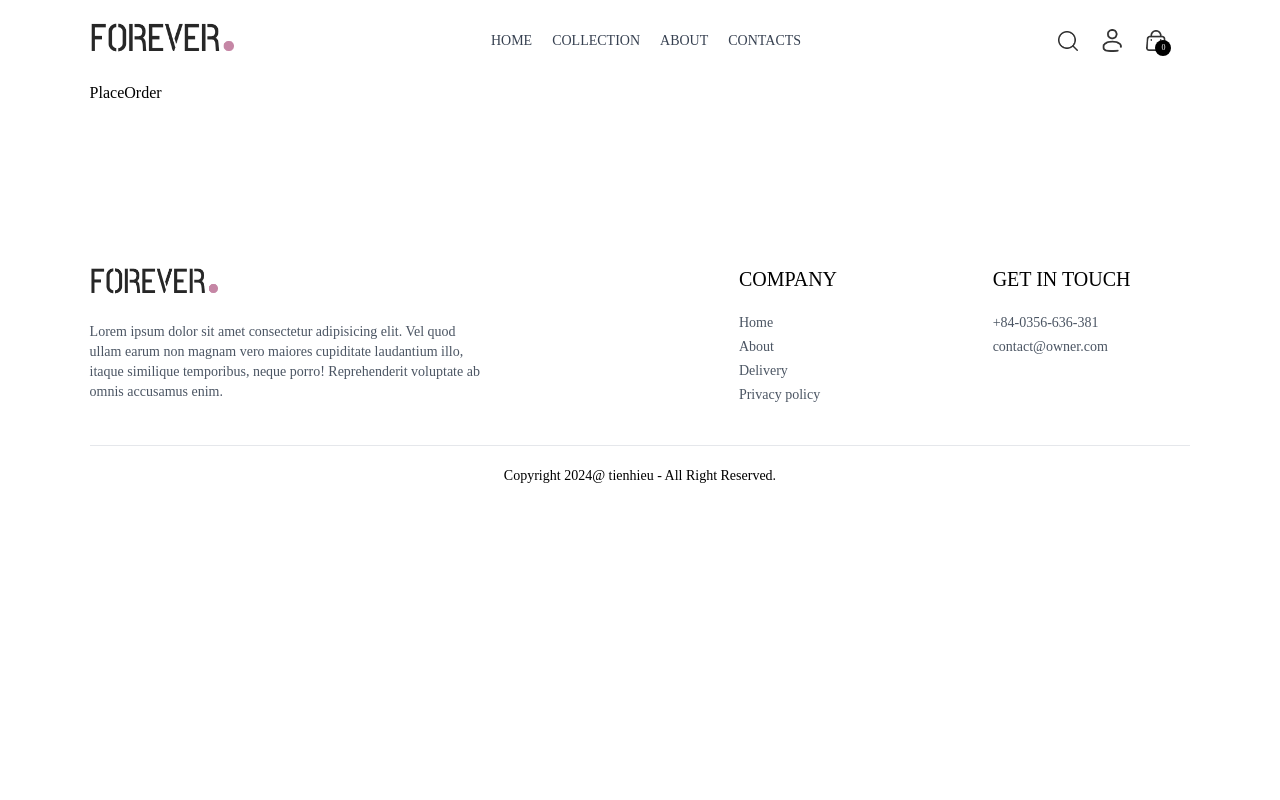
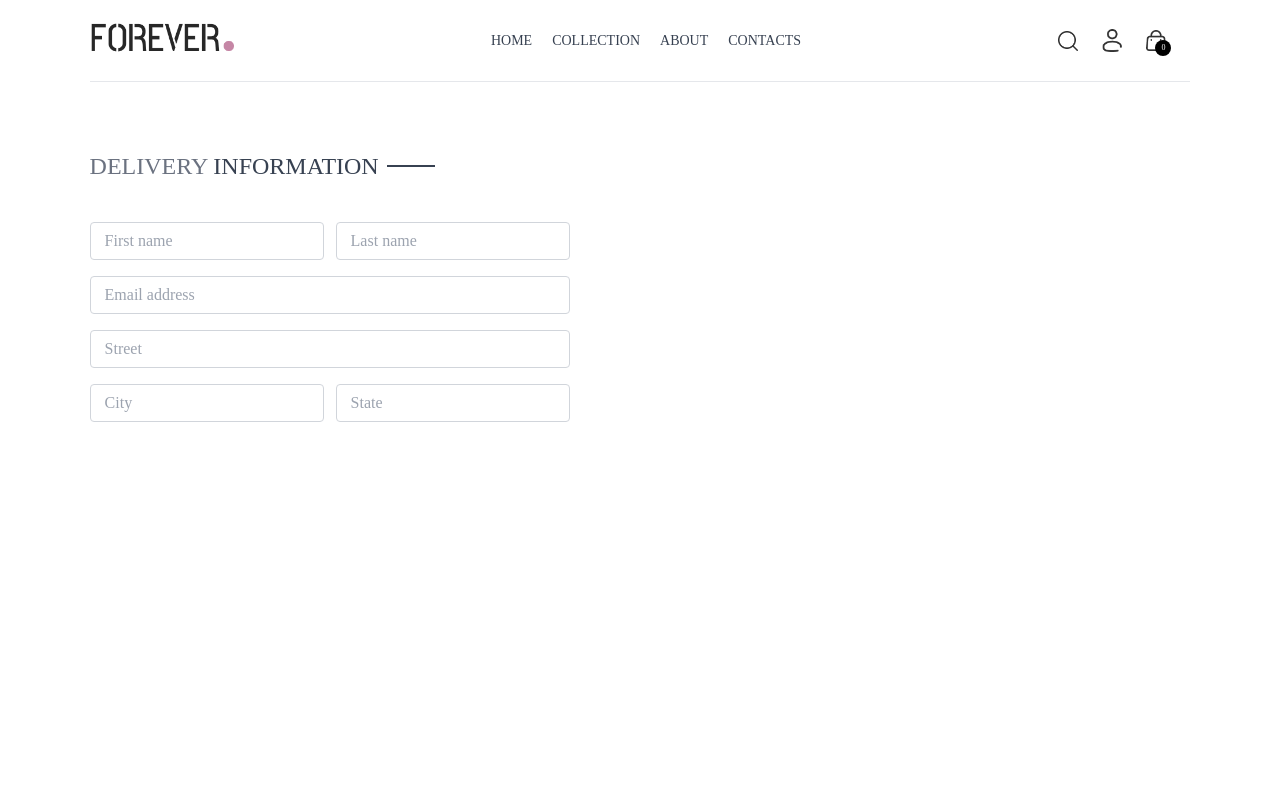
Before and after one commit to tienhieu03/OnlineShop, a React (Vite) app in the folder frontend/: page /place-order in a window 1280 px wide. Shown: the top 800 px of the page. Built offline with nearby package versions, Linux system fonts and the light colour scheme; a web font is replaced by a local one.

Commit message:
add checkout button to cart page; implement delivery information form in place order page; update cart total formatting

```diff
--- a/frontend/src/components/CartTotal.jsx
+++ b/frontend/src/components/CartTotal.jsx
@@ -22,7 +22,7 @@
           <p>Shipping Fee</p>
           <p>
             {currency}
-            {delivery_fee}
+            {delivery_fee}.00
           </p>
         </div>
         <hr />
@@ -30,7 +30,7 @@
           <b>Total</b>
           <b>
             {currency}
-            {getCartAmount() === 0 ? 0 : getCartAmount() + delivery_fee}
+            {getCartAmount() === 0 ? 0 : getCartAmount() + delivery_fee}.00
           </b>
         </div>
       </div>
--- a/frontend/src/context/ShopContext.jsx
+++ b/frontend/src/context/ShopContext.jsx
@@ -1,6 +1,7 @@
 import { createContext, useEffect, useState } from "react";
 import { products } from "../assets/assets";
 import { toast } from "react-toastify";
+import { useNavigate } from "react-router-dom";
 
 export const ShopContext = createContext();
 
@@ -10,6 +11,7 @@
   const [search, setSearch] = useState("");
   const [showSearch, setShowSearch] = useState(false);
   const [cartItems, setCartItems] = useState({});
+  const navigate = useNavigate();
 
   const addToCart = async (itemId, size) => {
     if (!size) {
@@ -79,6 +81,7 @@
     getCartCount,
     updateQuantity,
     getCartAmount,
+    navigate,
   };
 
   return (
--- a/frontend/src/pages/Cart.jsx
+++ b/frontend/src/pages/Cart.jsx
@@ -5,7 +5,7 @@
 import CartTotal from "../components/CartTotal";
 
 const Cart = () => {
-  const { products, currency, cartItems, updateQuantity } =
+  const { products, currency, cartItems, updateQuantity, navigate } =
     useContext(ShopContext);
 
   const [cartData, setCartData] = useState([]);
@@ -92,6 +92,14 @@
       <div className="flex justify-end my-20">
         <div className="w-full sm:w-[450px]">
           <CartTotal />
+          <div className="w-full text-end">
+            <button
+              onClick={() => navigate("/place-order")}
+              className="bg-black text-white text-sm my-8 px-8 py-3"
+            >
+              PROCEED TO CHECKOUT
+            </button>
+          </div>
         </div>
       </div>
     </div>
--- a/frontend/src/pages/PlaceOrder.jsx
+++ b/frontend/src/pages/PlaceOrder.jsx
@@ -1,9 +1,51 @@
-import React from 'react'
+import React from "react";
+import Title from "../components/Title";
 
 const PlaceOrder = () => {
   return (
-    <div>PlaceOrder</div>
-  )
-}
+    <div className="flex flex-col sm:flex-row justify-between gap-4 pt-5 sm:pt-14 min-h-[80vh] border-t">
+      {/* -------- Left Side -------- */}
+      <div className="flex flex-col gap-4 w-full sm:max-w-[480px]">
+        <div className="text-xl sm:text-2xl my-3">
+          <Title text1={"DELIVERY"} text2={"INFORMATION"} />
+        </div>
+        <div className="flex gap-3 ">
+          <input
+            className="border border-gray-300 rounded py-1.5 px-3.5 w-full"
+            type="text"
+            placeholder="First name"
+          />
+          <input
+            className="border border-gray-300 rounded py-1.5 px-3.5 w-full"
+            type="text"
+            placeholder="Last name"
+          />
+        </div>
+        <input
+          className="border border-gray-300 rounded py-1.5 px-3.5 w-full"
+          type="email"
+          placeholder="Email address"
+        />
+        <input
+          className="border border-gray-300 rounded py-1.5 px-3.5 w-full"
+          type="text"
+          placeholder="Street"
+        />
+        <div className="flex gap-3 ">
+          <input
+            className="border border-gray-300 rounded py-1.5 px-3.5 w-full"
+            type="text"
+            placeholder="City"
+          />
+          <input
+            className="border border-gray-300 rounded py-1.5 px-3.5 w-full"
+            type="text"
+            placeholder="State"
+          />
+        </div>
+      </div>
+    </div>
+  );
+};
 
-export default PlaceOrder
+export default PlaceOrder;
```
